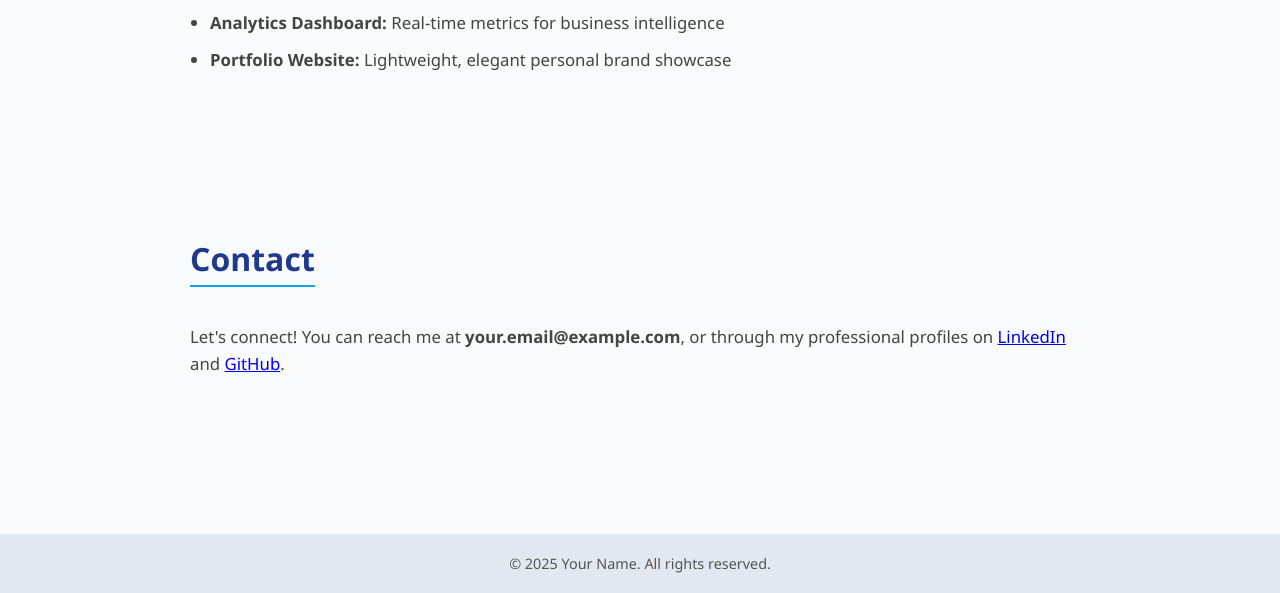
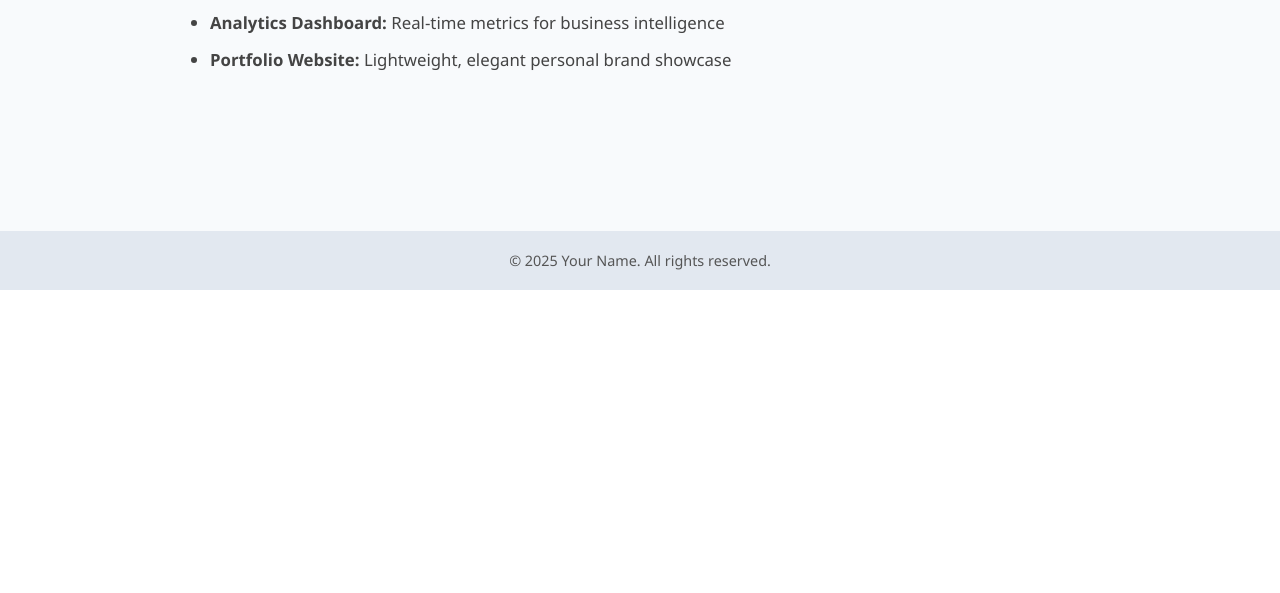
Before and after one commit to roparon/Flask_Task_App, a Flask app: template app/templates/griev.html in a window 1280 px wide. Shown: the part 1390-1983 px from the top of the page. After the commit the page ends 1680 px from the top, so only its background shows below. Run offline with Flask 3, Linux system fonts and the light colour scheme; the template is opened without the code that fills it, so the values that code supplies are empty.

Commit message:
innitial commit

```diff
--- a/app/templates/griev.html
+++ b/app/templates/griev.html
@@ -202,14 +202,6 @@
         <li><strong>Portfolio Website:</strong> Lightweight, elegant personal brand showcase</li>
       </ul>
     </section>
-
-    <section id="contact">
-      <h2>Contact</h2>
-      <p>
-        Let's connect! You can reach me at <strong>your.email@example.com</strong>, or through
-        my professional profiles on <a href="#">LinkedIn</a> and <a href="#">GitHub</a>.
-      </p>
-    </section>
   </main>
 
   <footer>
```
